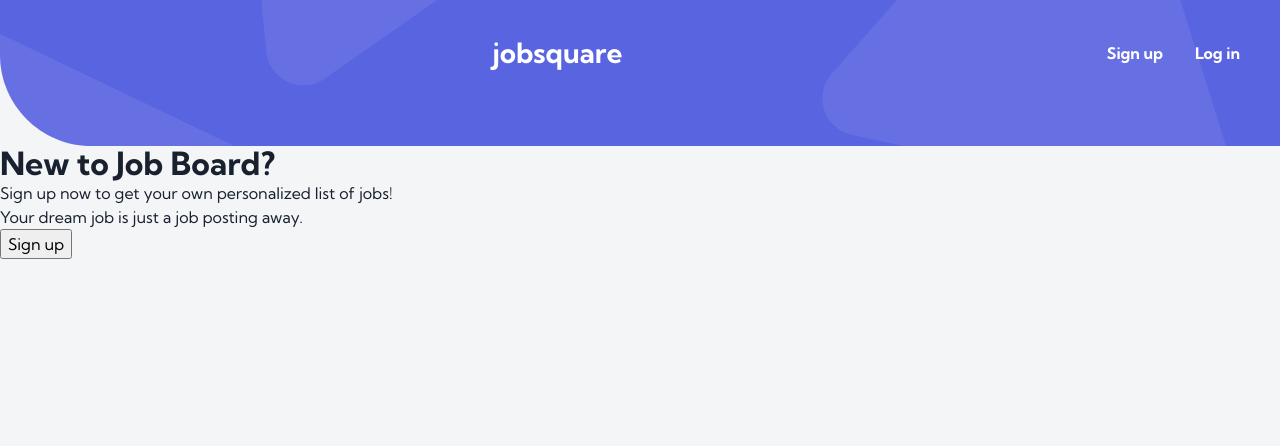
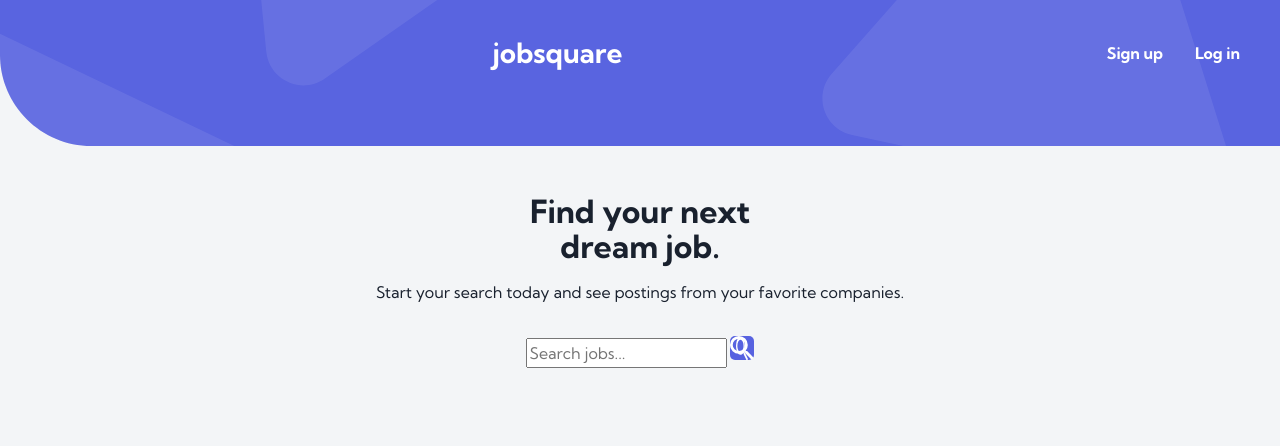
Before and after one commit to lexsac/jobsquare-capstone, a Flask app: page / in a window 1280 px wide. Shown: the top 446 px of the page. Run offline with Flask 3, Linux system fonts and the light colour scheme; some libraries are stand-ins or nearby versions.

Commit message:
Title and description text styling

```diff
--- a/templates/home-anon.html
+++ b/templates/home-anon.html
@@ -2,11 +2,16 @@
 {% block content %}
 
   <div>
-    <div>
-      <h1>New to Job Board?</h1>
-      <p>Sign up now to get your own personalized list of jobs!</p>
-      <p>Your dream job is just a job posting away.</p>
-      <a href="/signup"><button>Sign up</button></a>
+    <div class="home-anon__text">
+      <h1 class="home-anon__title">Find your next <span class="home-anon__title-span">dream job.</span></h1>
+      <p class="home-anon__description">Start your search today and see postings from your favorite companies.</p>
+
+      <form action="{{ url_for('search') }}" class="home-anon__search-form">
+        <input type="text" name="query" placeholder="Search jobs..." class="home-anon__search-form__input">
+        <button class="home-anon__search-button" type="submit">
+          <img class="home-anon_search-button-icon" src="../static/assets/desktop/icon-search.svg" width="24" height="24"></span>
+        </button>
+      </form>
     </div>
   </div>
 
```
